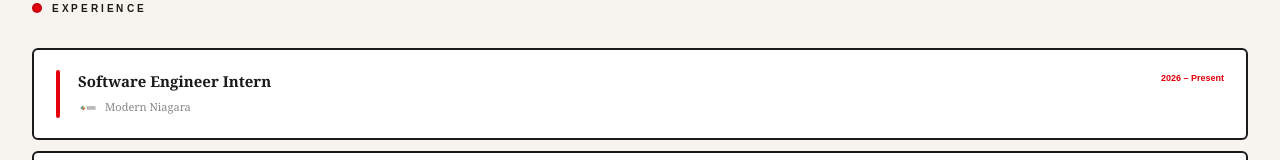
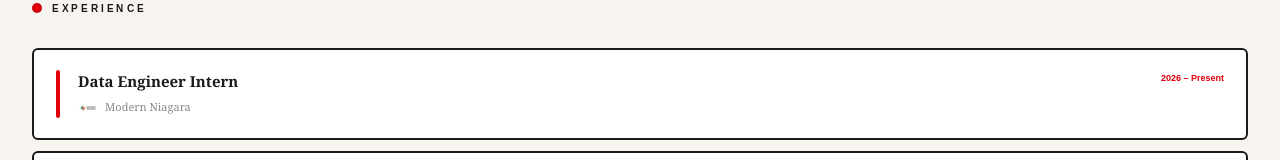
Before and after one commit to sparshshah19/sparsh-portfolio, a Next.js app: page / in a window 1280 px wide. Shown: the part 477-637 px from the top of the page. Built offline with nearby package versions, Linux system fonts and the light colour scheme; a web font is replaced by a local one.

Commit message:
Update Experience.tsx

```diff
--- a/components/Experience.tsx
+++ b/components/Experience.tsx
@@ -4,7 +4,7 @@ import Image from 'next/image'
 import SectionHeading from './SectionHeading'
 
 const ENTRIES = [
-  { position: 'Software Engineer Intern', company: 'Modern Niagara',           period: '2026 – Present', accent: '#E3000B', logo: '/logos/logo-modern-niagara.png' },
+  { position: 'Data Engineer Intern', company: 'Modern Niagara',           period: '2026 – Present', accent: '#E3000B', logo: '/logos/logo-modern-niagara.png' },
   { position: 'AI Engineer Intern',       company: 'Cybersphere',              period: '2026',           accent: '#006CB7', logo: '/logos/logo-cybersphere.png'    },
   { position: 'Growth',                   company: 'Boardy',                   period: '2025 – 2026',    accent: '#FF6B35', logo: '/logos/logo-boardy.png'         },
   { position: 'Software Engineer Intern', company: 'Hands',                    period: '2025',           accent: '#00A650', logo: '/logos/logo-hands.png'          },
```
